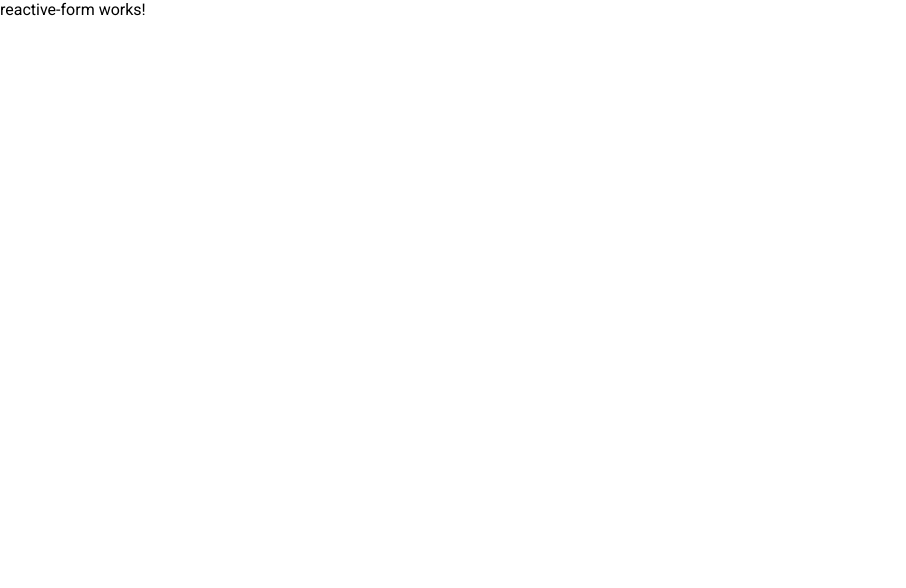
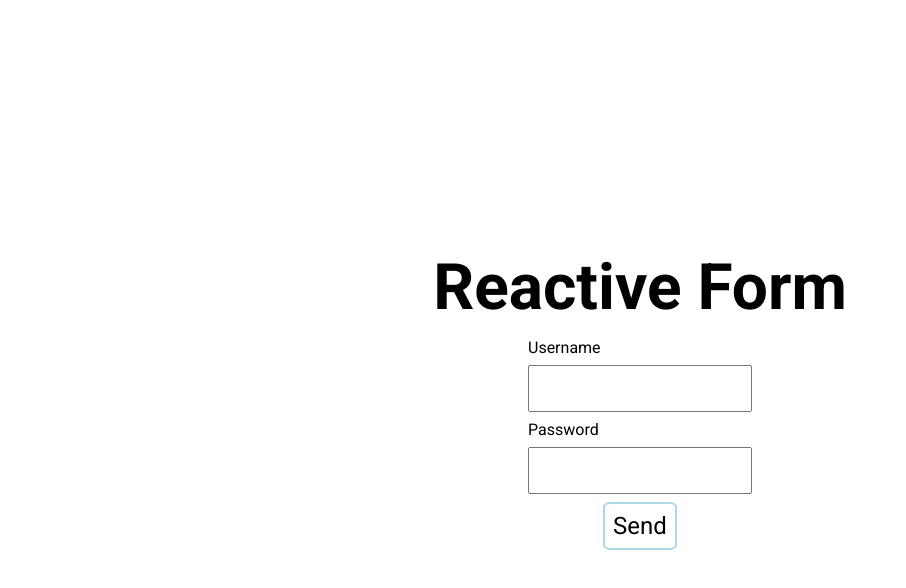
Before and after one commit to brandonhach/angular-form-practice, an Angular app: page /reactive-form in a window 1280 px wide. Shown: the top 588 px of the page, without its empty margins (0-906 px from the left). Built offline with nearby package versions, Linux system fonts and the light colour scheme.

Commit message:
(example) reactive form

```diff
--- a/src/app/pages/reactive-form/reactive-form.component.css
+++ b/src/app/pages/reactive-form/reactive-form.component.css
@@ -0,0 +1,49 @@
+#main {
+  width: 100%;
+  height: 100vh;
+  display: flex;
+  align-items: center;
+  justify-content: center;
+}
+
+form {
+  width: 50%;
+  height: 75%;
+  display: flex;
+  align-items: center;
+  justify-content: center;
+  flex-direction: column;
+  padding-bottom: 10% 0%;
+}
+
+form h3 {
+  font-size: 4rem;
+  padding-bottom: 2%;
+}
+
+form input {
+  width: 35%;
+  padding: 12px;
+  margin: 8px;
+  font-size: 1rem;
+}
+
+form label {
+  width: 35%;
+}
+
+form button {
+  background-color: white;
+  color: black;
+  border: 2px solid lightblue;
+  transition-duration: 0.2s;
+  font-size: 1.5em;
+  padding: 8px;
+  border-radius: 10%;
+}
+
+form button:hover {
+  background-color: lightblue;
+  color: white;
+  box-shadow: 0 8px 16px 0 rgba(0, 0, 0, 0.2), 0 6px 20px 0 rgba(0, 0, 0, 0.19);
+}
--- a/src/app/pages/reactive-form/reactive-form.component.html
+++ b/src/app/pages/reactive-form/reactive-form.component.html
@@ -1 +1,10 @@
-<p>reactive-form works!</p>
+<div id="main">
+  <form [formGroup]="loginForm" (submit)="submitForm($event)">
+    <h3>Reactive Form</h3>
+    <label for="username">Username</label>
+    <input type="text" name="username" formControlName="username" />
+    <label for="username">Password</label>
+    <input type="password" name="password" formControlName="password" />
+    <button type="submit">Send</button>
+  </form>
+</div>
--- a/src/app/pages/reactive-form/reactive-form.component.ts
+++ b/src/app/pages/reactive-form/reactive-form.component.ts
@@ -1,11 +1,29 @@
 import { Component } from '@angular/core';
+import { FormControl, FormGroup, ReactiveFormsModule } from '@angular/forms';
 
 @Component({
   selector: 'app-reactive-form',
-  imports: [],
+  imports: [ReactiveFormsModule],
   templateUrl: './reactive-form.component.html',
-  styleUrl: './reactive-form.component.css'
+  styleUrl: './reactive-form.component.css',
 })
 export class ReactiveFormComponent {
+  loginForm: FormGroup = new FormGroup({
+    username: new FormControl(''),
+    password: new FormControl(''),
+  });
 
+  constructor() {}
+
+  /**
+   * submitform
+   * With Reactive Form, you can see certain additional information
+   * If you just need the value, simply use property "value"
+   * @param event
+   */
+  submitForm(event: Event) {
+    event.preventDefault();
+    console.log(`Form submitted`);
+    console.log(this.loginForm.value);
+  }
 }
```
